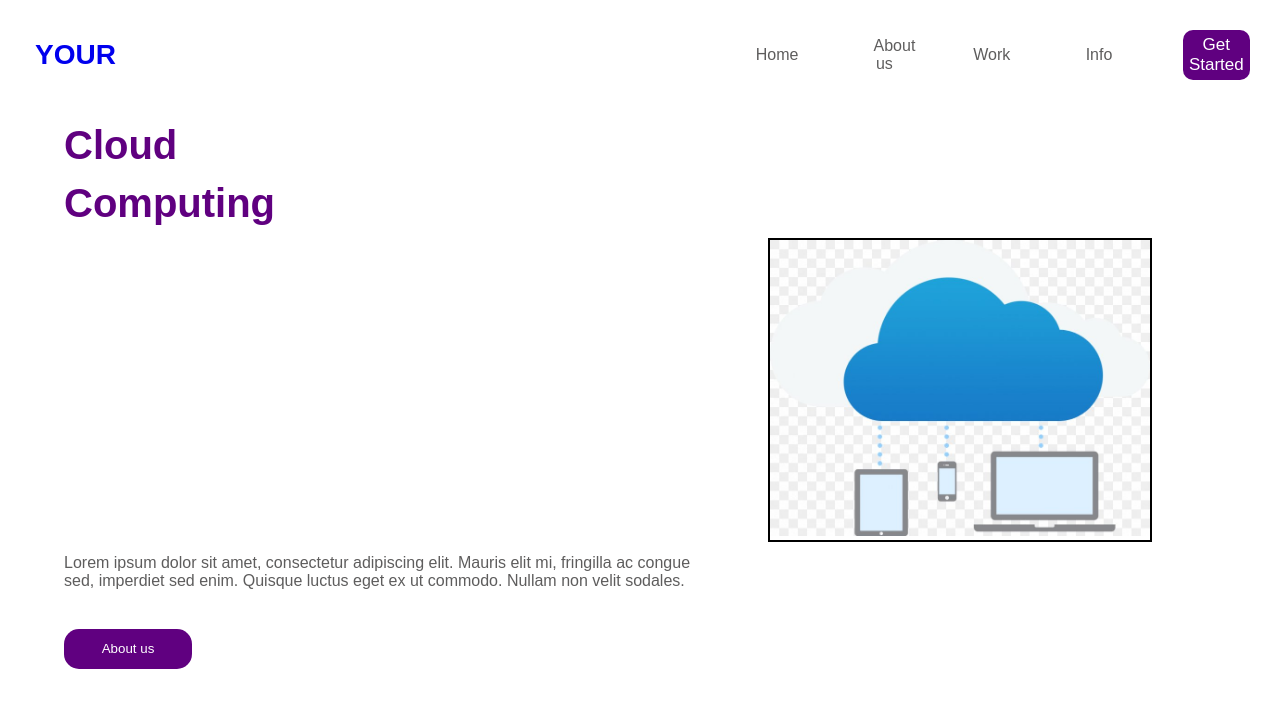
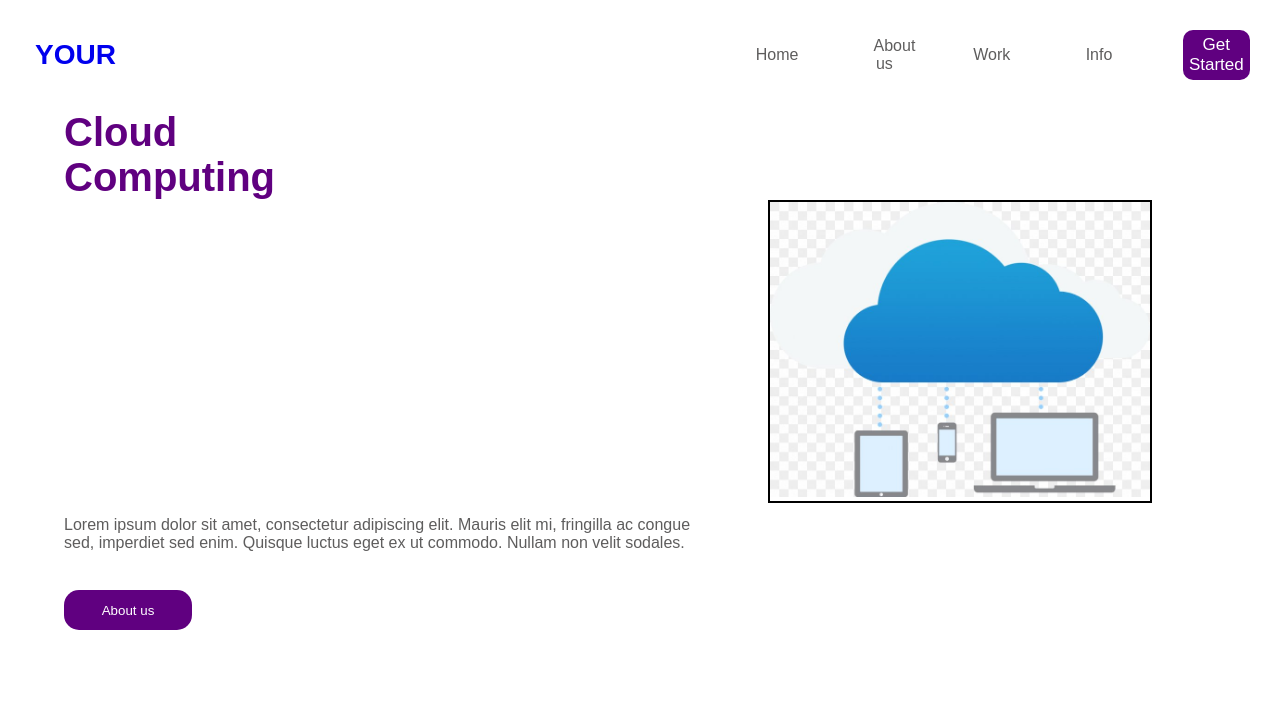
Before and after one commit to joaov1ct0r/react-cloud, a React (Create React App) app: page / in a window 1280 px wide. Shown: the top 708 px of the page. Built offline with nearby package versions, Linux system fonts and the light colour scheme.

Commit message:
estilo aplicado ao elemento h2-container h2

```diff
--- a/src/App.css
+++ b/src/App.css
@@ -72,8 +72,8 @@ header .h2-container {
     display: inline;
 }
 
-header h2 {
-    margin: 1% 0 1% 5%;
+header .h2-container h2 {
+    margin-left: 5%;
     word-break: keep-all;
     font-size: 40px;
     color: rgb(96, 0, 128);
```
